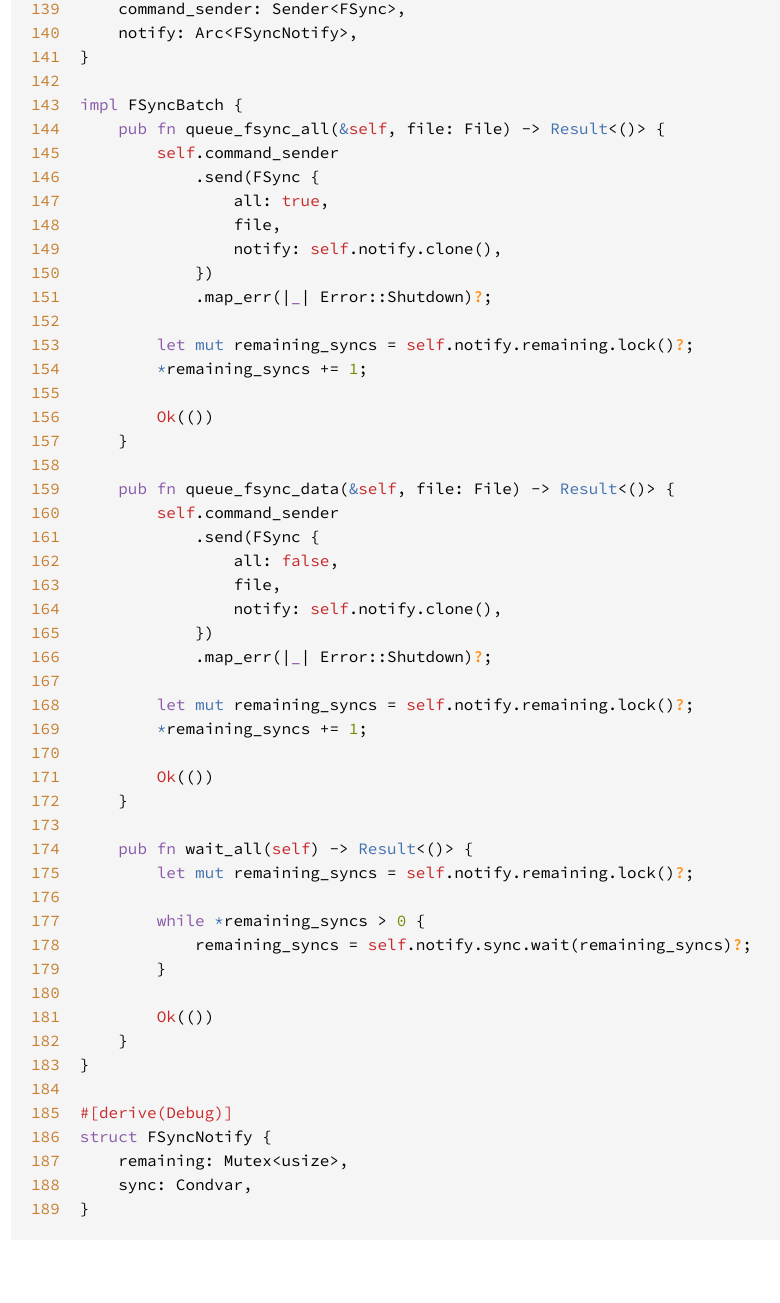
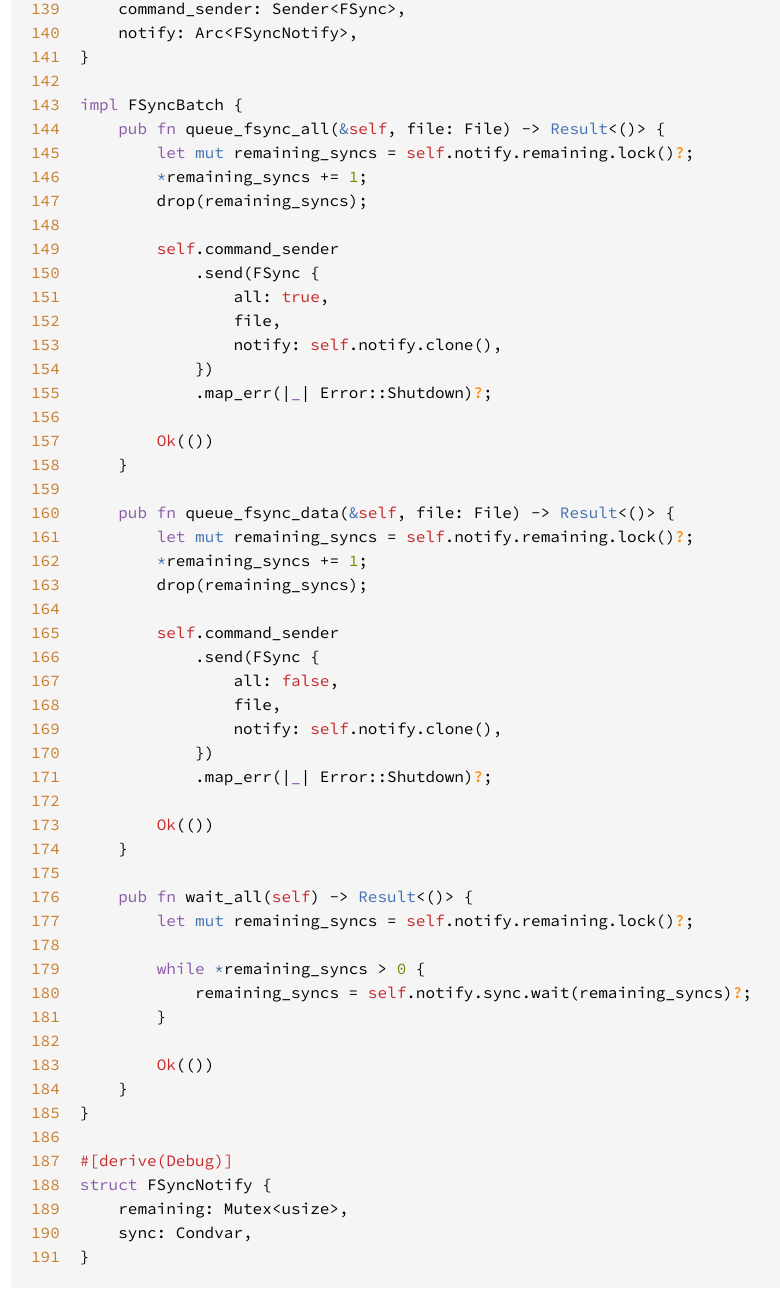
Before and after one commit to khonsulabs/sediment, a plain HTML site: page main/src/sediment/fsync.rs.html in a window 1280 px wide. Shown: the part 3426-4729 px from the top of the page, without its empty margins (54-834 px from the left). Before the commit the page ends 4681 px from the top, so only its background shows below. Drawn offline with Linux system fonts and the light colour scheme.

Commit message:
Deploying to gh-pages from @ khonsulabs/sediment@6151f95ed62af264a8f3f1c5234a26c938e1a7b4 🚀

```diff
--- a/main/src/sediment/fsync.rs.html
+++ b/main/src/sediment/fsync.rs.html
@@ -187,6 +187,8 @@
 <span id="187">187</span>
 <span id="188">188</span>
 <span id="189">189</span>
+<span id="190">190</span>
+<span id="191">191</span>
 </pre><pre class="rust"><code><span class="kw">use </span>std::{
     fs::File,
     sync::{Arc, Condvar, Mutex},
@@ -331,6 +333,10 @@
 
 <span class="kw">impl </span>FSyncBatch {
     <span class="kw">pub fn </span>queue_fsync_all(<span class="kw-2">&amp;</span><span class="self">self</span>, file: File) -&gt; <span class="prelude-ty">Result</span>&lt;()&gt; {
+        <span class="kw">let </span><span class="kw-2">mut </span>remaining_syncs = <span class="self">self</span>.notify.remaining.lock()<span class="question-mark">?</span>;
+        <span class="kw-2">*</span>remaining_syncs += <span class="number">1</span>;
+        drop(remaining_syncs);
+
         <span class="self">self</span>.command_sender
             .send(FSync {
                 all: <span class="bool-val">true</span>,
@@ -339,13 +345,14 @@
             })
             .map_err(|<span class="kw">_</span>| Error::Shutdown)<span class="question-mark">?</span>;
 
-        <span class="kw">let </span><span class="kw-2">mut </span>remaining_syncs = <span class="self">self</span>.notify.remaining.lock()<span class="question-mark">?</span>;
-        <span class="kw-2">*</span>remaining_syncs += <span class="number">1</span>;
-
         <span class="prelude-val">Ok</span>(())
     }
 
     <span class="kw">pub fn </span>queue_fsync_data(<span class="kw-2">&amp;</span><span class="self">self</span>, file: File) -&gt; <span class="prelude-ty">Result</span>&lt;()&gt; {
+        <span class="kw">let </span><span class="kw-2">mut </span>remaining_syncs = <span class="self">self</span>.notify.remaining.lock()<span class="question-mark">?</span>;
+        <span class="kw-2">*</span>remaining_syncs += <span class="number">1</span>;
+        drop(remaining_syncs);
+
         <span class="self">self</span>.command_sender
             .send(FSync {
                 all: <span class="bool-val">false</span>,
@@ -353,9 +360,6 @@
                 notify: <span class="self">self</span>.notify.clone(),
             })
             .map_err(|<span class="kw">_</span>| Error::Shutdown)<span class="question-mark">?</span>;
-
-        <span class="kw">let </span><span class="kw-2">mut </span>remaining_syncs = <span class="self">self</span>.notify.remaining.lock()<span class="question-mark">?</span>;
-        <span class="kw-2">*</span>remaining_syncs += <span class="number">1</span>;
 
         <span class="prelude-val">Ok</span>(())
     }
```
